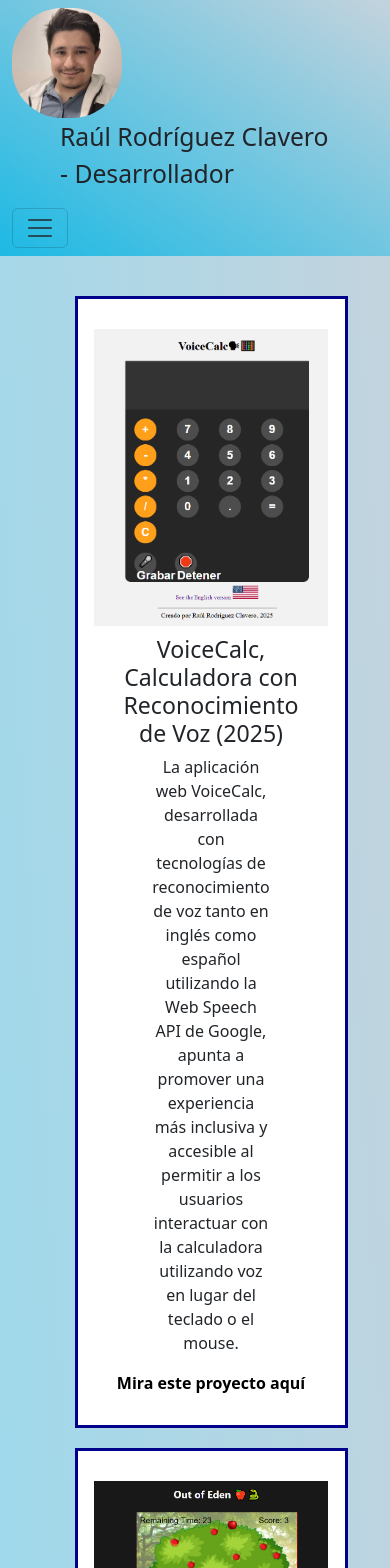
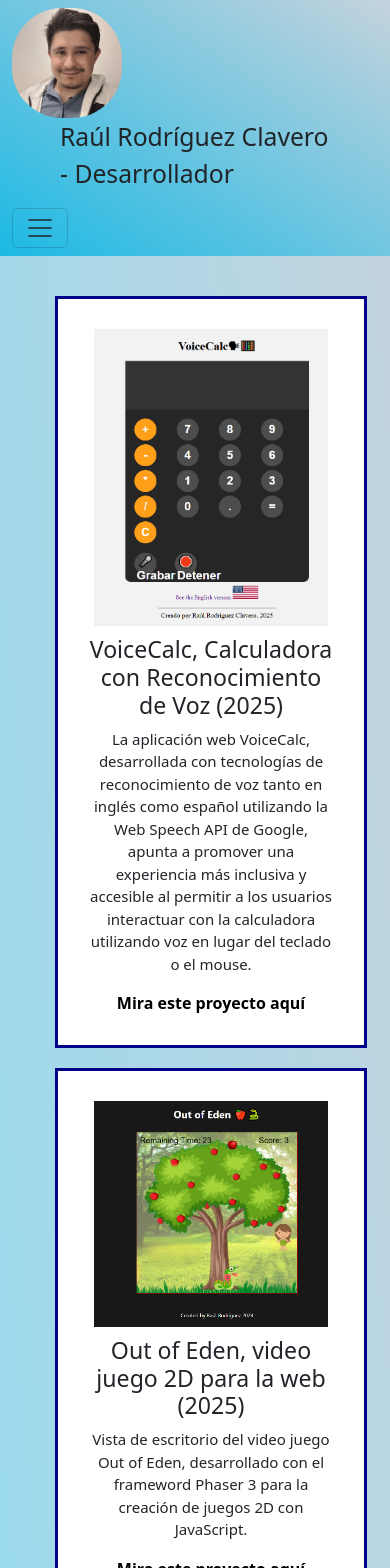
Before and after one commit to RaulWeirdStackDev/CVRaulReact, a React (Vite) app: page /portafolio in a window 390 px wide. Shown: the top 1568 px of the page. Built offline with nearby package versions, Linux system fonts and the light colour scheme.

Commit message:
Mejorar diseño desktop y movil del protafolio

```diff
--- a/src/views/Portafolio/portafolio.css
+++ b/src/views/Portafolio/portafolio.css
@@ -22,7 +22,7 @@ body {
   text-align: center;
   margin-block: 20px;
   padding: 30px;
-  width: 70vw;
+  width: 50vw;
 }
 
 .portEle a {
@@ -45,11 +45,20 @@ body {
 }
 
 @media (max-width: 768px) {
+
+  .portEle {
+    width: 80vw;
+  }
   .portEle img {
     height: auto;
     width: 60vw;
   }
+  .portEle p{
+    margin-inline: 0;
+    font-size: 15px;
+  }
   body{
     overflow-x: hidden;
+    margin-inline: 0;
   }
 }
```
